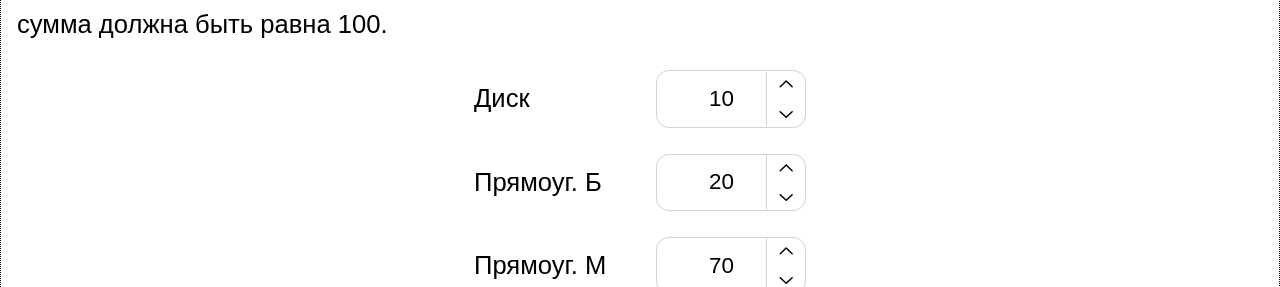
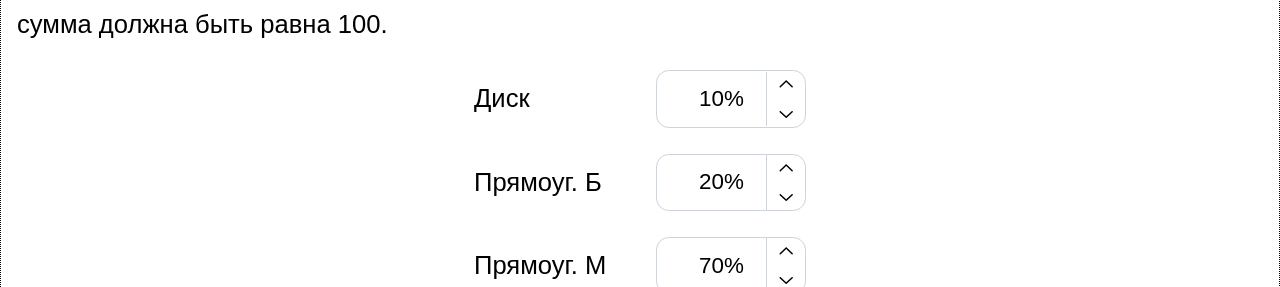
Before and after one commit to consultapp/survey-test-stand, a React (Vite) app: page / in a window 1280 px wide. Both pictures are taken after a click on the button "Далее". Shown: the part 1001-1288 px from the top of the page. Built offline with nearby package versions, Linux system fonts and the light colour scheme.

Commit message:
suffix="%"

```diff
--- a/src/components/SurveyComponent/QuestionTypes/NumberQuestion.tsx
+++ b/src/components/SurveyComponent/QuestionTypes/NumberQuestion.tsx
@@ -44,6 +44,7 @@ const NumberQuestion = ({ id }: Props) => {
           <NumberInput
             value={value}
             onChange={handleChange(i)}
+            suffix="%"
             error={
               diff === 0
                 ? ''
```
